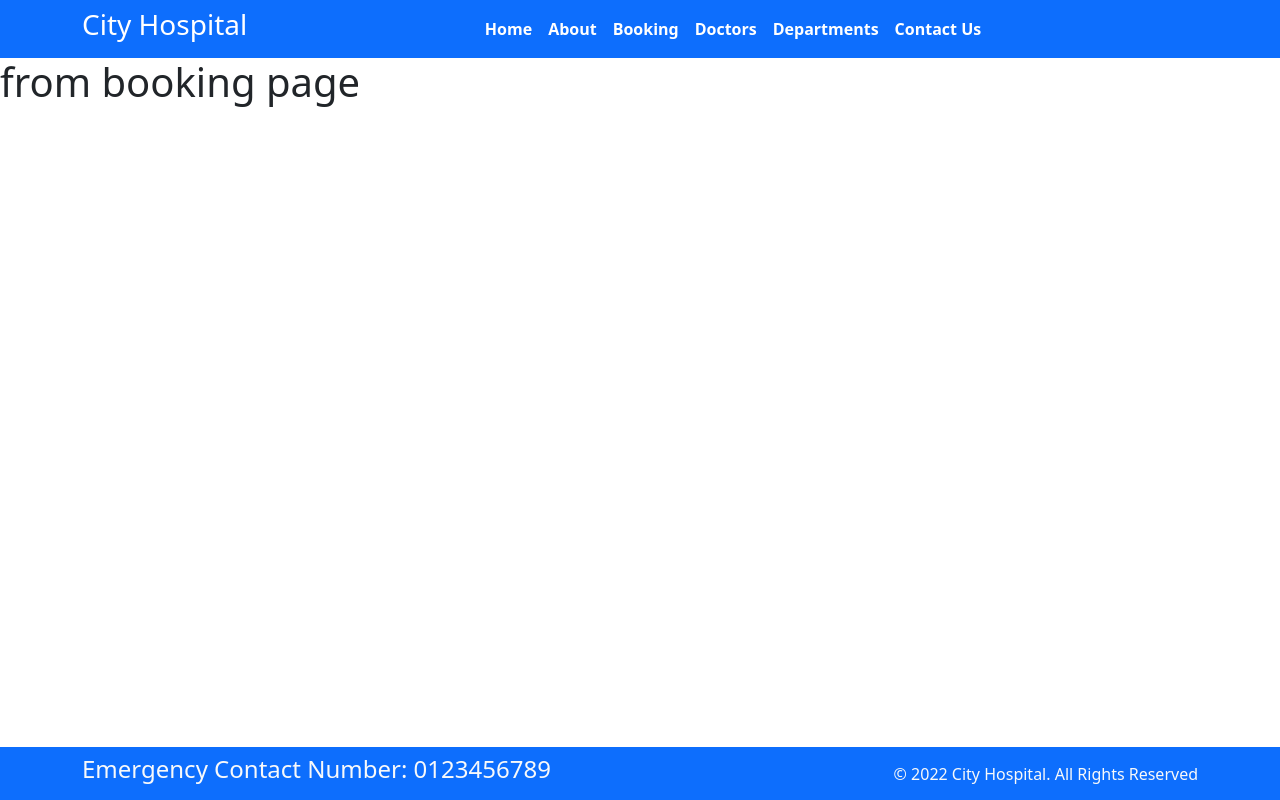
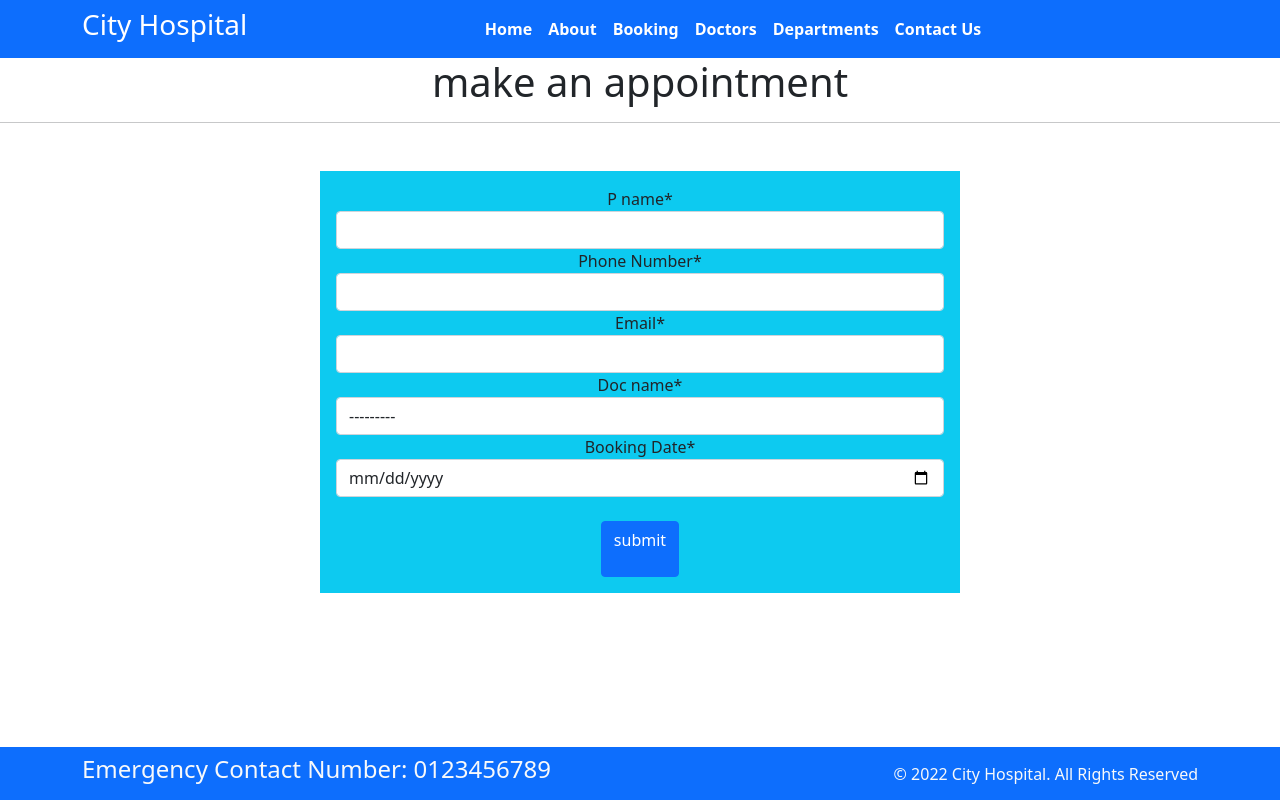
Before and after one commit to ashokcu62/Django_hospital_booking_web, a Django app: page /booking/ in a window 1280 px wide. Run offline with Django 4.2, Linux system fonts and the light colour scheme; data comes from the database, SQL or seed files in the repository; both versions use the stored data as it was after the commit; some libraries are stand-ins or nearby versions.

Commit message:
booking features added

```diff
--- /dev/null
+++ b/p_1/home/form.py
@@ -0,0 +1,24 @@
+from django import forms
+from .models import Booking
+
+class DateInput(forms.DateInput):
+    input_type='date'
+
+class BookingForm(forms.ModelForm):
+    class Meta:
+        model = Booking
+        fields = '__all__'
+
+        widgets={
+            'booking_date':DateInput(),
+        }
+
+        labels={
+
+        "p_name ":"Patient Name",
+        "p_number":"Phone Number",
+        "p_email":"Email",
+        "doc_name ":"Doctor",
+        "booking_date":"Booking Date"
+
+        }
--- a/p_1/home/models.py
+++ b/p_1/home/models.py
@@ -1,16 +1,30 @@
 from django.db import models
 
 # Create your models here.
+
+
 class Departments(models.Model):
-    dep_name =models.CharField(max_length=50)
-    dep_description=models.TextField()
+    dep_name = models.CharField(max_length=50)
+    dep_description = models.TextField()
 
     def __str__(self) -> str:  # its for show the doctor department in data creation
         return self.dep_name
 
 
 class Doctors(models.Model):
-    doc_name=models.CharField(max_length=250)
-    doc_spec=models.CharField(max_length=250)
-    dep_name=models.ForeignKey(Departments, on_delete=models.CASCADE)
-    doc_image=models.ImageField(upload_to='doctors')
+    doc_name = models.CharField(max_length=250)
+    doc_spec = models.CharField(max_length=250)
+    dep_name = models.ForeignKey(Departments, on_delete=models.CASCADE)
+    doc_image = models.ImageField(upload_to='doctors')
+
+    def __str__(self) -> str:
+        return f"Dr. {self.doc_name} -({self.doc_spec})"
+
+
+class Booking(models.Model):
+    p_name = models.CharField(max_length=250)
+    p_number = models.CharField(max_length=10)
+    p_email = models.EmailField()
+    doc_name = models.ForeignKey(Doctors, on_delete=models.CASCADE)
+    booking_date = models.DateField()
+    booked_on = models.DateField(auto_now=True)
--- a/p_1/home/urls.py
+++ b/p_1/home/urls.py
@@ -8,6 +8,7 @@ urlpatterns = [
     path("doctors/",views.doctors,name='doctors'),
     path("booking/",views.booking,name='booking'),
     path("contact/",views.contact,name="contact"),
-    path("department/",views.department,name="department")
+    path("department/",views.department,name="department"),
+
 
 ]
--- a/p_1/home/views.py
+++ b/p_1/home/views.py
@@ -1,32 +1,51 @@
 from django.shortcuts import render
 from django.http import HttpResponse
-from .models import Departments,Doctors
+from .models import Departments, Doctors
+from .form import BookingForm
 
 # Create your views here.
+
+
 def index(request):
-   numbers={
-    "num1":[1,2,3,4,5,6,7,8,9,10]
-   }
-   return render(request,'index.html',numbers)
+    return render(request, 'index.html',)
+
 
 def about(request):
-    return render(request,"about.html")
+    return render(request, "about.html")
+
 
 def doctors(request):
-    dict_doc={
-        'doc':Doctors.objects.all
+    dict_doc = {
+        'doc': Doctors.objects.all
     }
-    return render(request,"doctors.html",dict_doc)
+    return render(request, "doctors.html", dict_doc)
+
 
 def booking(request):
-    return render(request,"booking.html")
+    # print("booking req ", request.method)
+    if request.method == "POST":
+        form = BookingForm(request.POST)
+        if form.is_valid():
+            form.save()
+            return render(request, 'confirmation.html',)
+
+
+    form = BookingForm()
+    dict_form = {
+        "form": form
+    }
+    print("for is "*12)
+    print(dict_form)
+    return render(request, "booking.html", dict_form)
+
 
 def contact(request):
-    return render(request,'contact.html')
+    return render(request, 'contact.html')
+
 
 def department(request):
-    dict_dept={
-        'dept':Departments.objects.all
+    dict_dept = {
+        'dept': Departments.objects.all
 
     }
-    return render(request,'department.html',dict_dept)
+    return render(request, 'department.html', dict_dept)
--- a/p_1/p_1/settings.py
+++ b/p_1/p_1/settings.py
@@ -38,7 +38,7 @@ INSTALLED_APPS = [
     "django.contrib.sessions",
     "django.contrib.messages",
     "django.contrib.staticfiles",
-    "home",
+    "home",'crispy_forms'
 ]
 
 MIDDLEWARE = [
@@ -130,3 +130,6 @@ DEFAULT_AUTO_FIELD = "django.db.models.BigAutoField"
 #------for medias image uplodes and url
 MEDIA_ROOT=BASE_DIR / 'uploads'
 MEDIA_URL='/media/'
+
+#-------------styling
+CRISPY_TEMPLATE_PACK = 'bootstrap4'
--- a/p_1/templates/base.html
+++ b/p_1/templates/base.html
@@ -45,6 +45,7 @@
                     <li class="nav-item">
                         <a class="nav-link text-white" href={% url "contact" %}>Contact Us</a>
                     </li>
+
                 </ul>
             </div>
 
--- a/p_1/templates/booking.html
+++ b/p_1/templates/booking.html
@@ -1,8 +1,21 @@
 {% extends 'base.html' %}
+{% load crispy_forms_tags %}
+
 {% block title %}
-    booking
+booking
 {% endblock %}
 
 {% block content %}
- <h1>  from booking page </h1>
+<h1 class="text-center">make an appointment </h1>
+<hr>
+<div class="container w-50 p-3 text-center my-5 bg-info">
+
+    <form action="" method="POST">{% csrf_token%}
+        {{form|crispy}}
+        <br>
+        <button class="btn btn-primary pb-4" type="submit">submit</button>
+
+    </form>
+
+</div>
 {% endblock %}
```
Also changed, not shown: p_1/home/admin.py (+6 -1 lines), p_1/templates/confirmation.html (added, +13 -0 lines), p_1/db.sqlite3, p_1/home/migrations/0003_booking.py (added).
